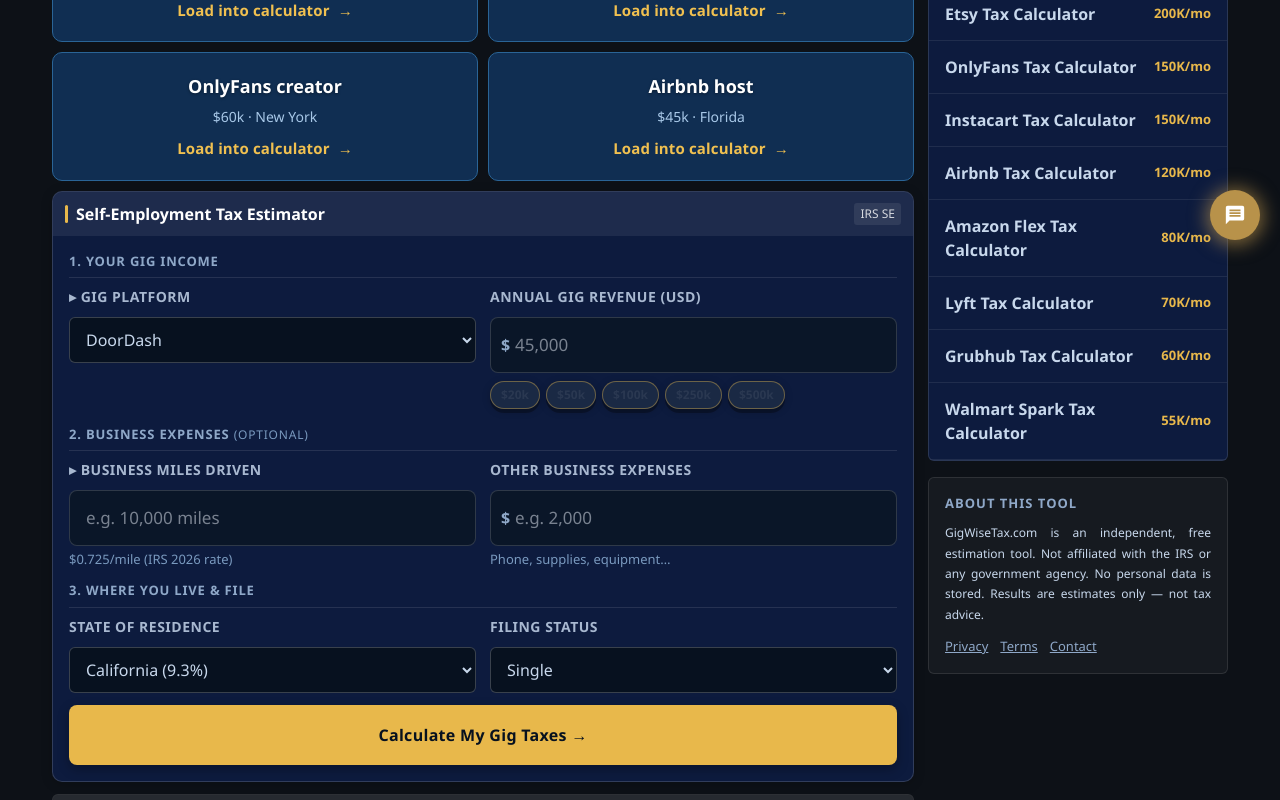
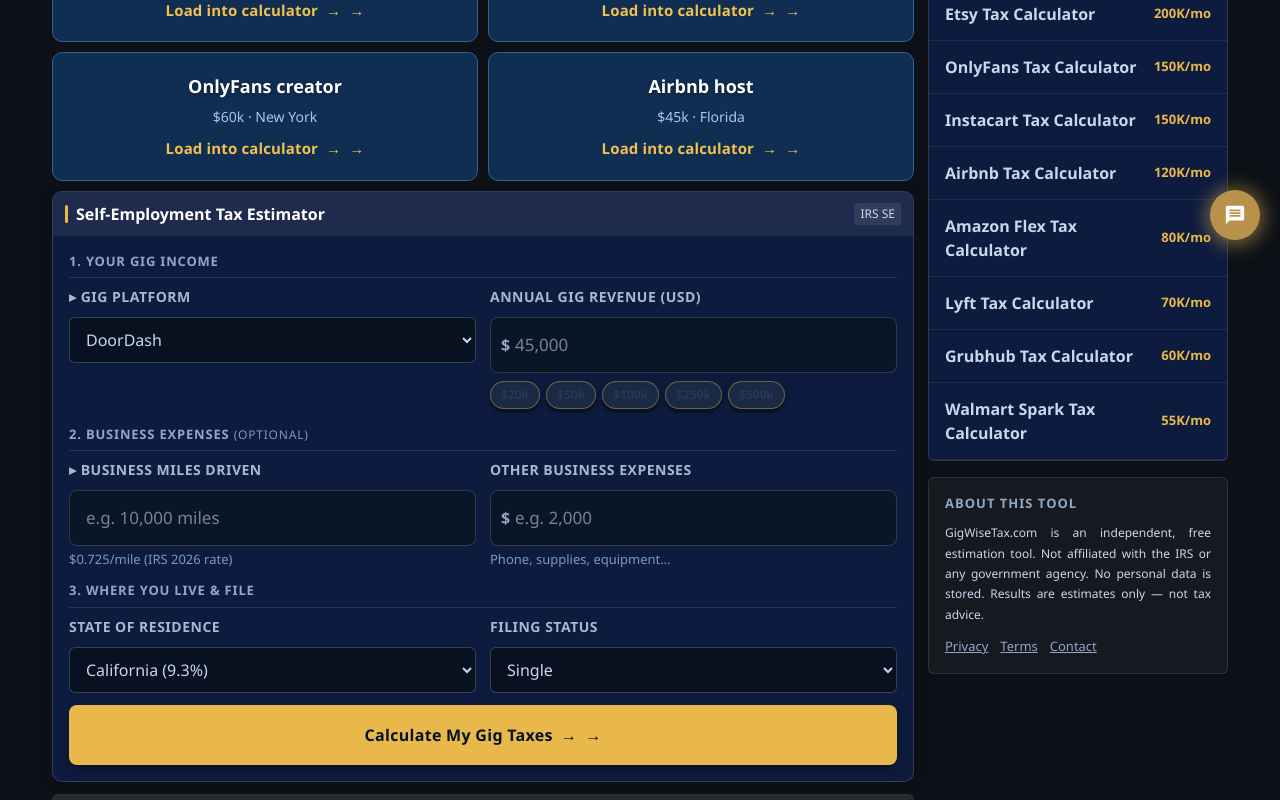
Before and after one commit to devqrcraft-ui/gigwisetax, a Next.js app: page / in a window 1280 px wide. Shown: the part 540-1340 px from the top of the page. Built offline with nearby package versions, Linux system fonts and the light colour scheme.

Commit message:
feat: btn-arrow applied to main CTAs — animated arrow on hover

```diff
--- a/app/home-client.tsx
+++ b/app/home-client.tsx
@@ -200,7 +200,7 @@ export default function HomeClient() {
                     >
                       <div style={{ fontSize: 'clamp(16px,3.5vw,18px)', fontWeight: 800, color: '#ffffff', marginBottom: 6, textAlign: 'center', textShadow: '0 1px 3px rgba(0,0,0,.4)' }}>{ex.label}</div>
                       <div style={{ fontSize: 'clamp(13px,3vw,14px)', color: '#a8c8e8', marginBottom: 10, textAlign: 'center' }}>{ex.tag}</div>
-                      <div style={{ fontSize: 'clamp(14px,3vw,15px)', fontWeight: 700, color: '#f0c050', textAlign: 'center', letterSpacing: '.01em' }}><span class="btn-arrow">Load into calculator</span></div>
+                      <div style={{ fontSize: 'clamp(14px,3vw,15px)', fontWeight: 700, color: '#f0c050', textAlign: 'center', letterSpacing: '.01em' }}><span className="btn-arrow">Load into calculator <span className="arr">→</span></span></div>
                     </div>
                   ))}
                 </div>
@@ -285,7 +285,7 @@ export default function HomeClient() {
                     </div>
                   </div>
 
-                  <div style={{ ...btnDark, fontSize: 16 }} onClick={calculate}> Calculate My Gig Taxes →</div>
+                  <div style={{ ...btnDark, fontSize: 16 }} onClick={calculate}> <span className="btn-arrow">Calculate My Gig Taxes <span className="arr">→</span></span></div>
                 </div>
               </div>
 
```
